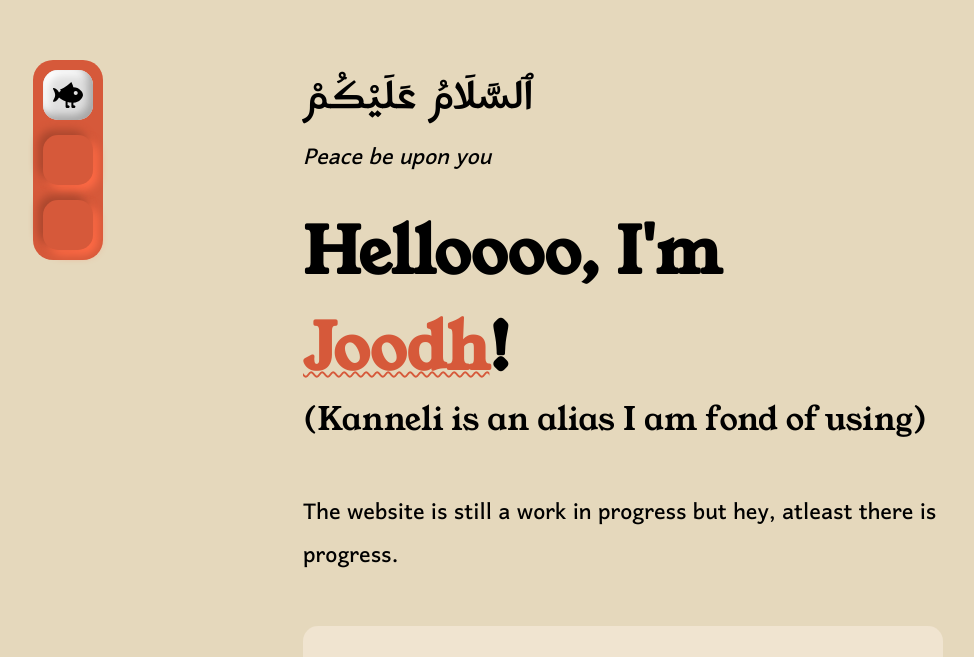
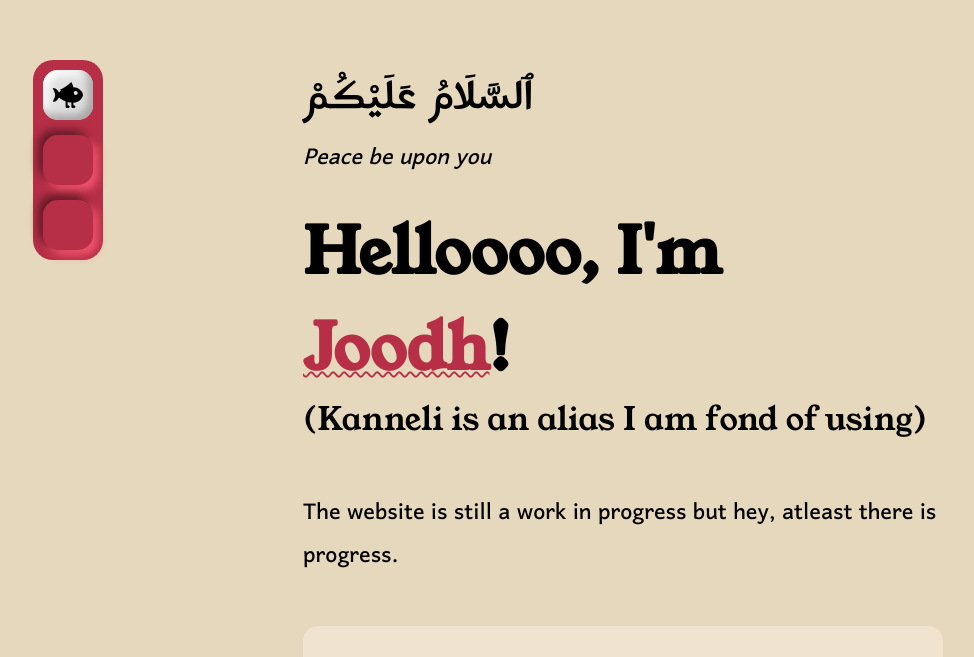
Before and after one commit to Kanneli/joodhahmednaseer, a SvelteKit app: page / in a window 1280 px wide. Shown: the part 140-797 px from the top of the page, without its empty margins (17-991 px from the left). Built offline with nearby package versions, Linux system fonts and the light colour scheme; what @iconify/tailwind4 would draw is missing.

Commit message:
updated accent color

```diff
--- a/src/routes/+layout.svelte
+++ b/src/routes/+layout.svelte
@@ -57,7 +57,7 @@
 		top: 200px;
 		left: 0;
 		border-radius: 20px;
-		background-color: #d6593a;
+		background-color: #b62f46;
 	}
 	#content {
 		width: 50vw;
@@ -107,17 +107,17 @@
         aspect-ratio: 1/1;
         border-radius: 15px;
         color: #e5d8bc;
-		background: #d6593a;
-		box-shadow:  -5px -5px 9px #ab472e, 5px 5px 9px #ff6b46;
+		background: #b62f46;
+		box-shadow:  -5px -5px 9px #641b28, 5px 5px 9px #f55670;
 		transition: all 0.05s;
 		transition-timing-function:ease-out;
     }
 
 	.nav-button:hover {
-		background: linear-gradient(315deg, #b14328, #f77352);
+		background: linear-gradient(145deg, #df435d, #862031);
 	}
 	.nav-button.active {
-		color: #d6593a;
+		color: #b62f46;
 		background: #e0e0e0;
 		box-shadow: inset -5px -5px 8px #a6a6a6, inset 5px 5px 8px #ffffff;
 	}
--- a/src/routes/+page.svelte
+++ b/src/routes/+page.svelte
@@ -32,13 +32,13 @@
 
 <style>
     a {
-        color: #d6593a;
-        text-decoration: underline #d6593a wavy 2px;
+        color: #b62f46;
+        text-decoration: underline #b62f46 wavy 2px;
         transition: all 0.2s;
     }
     a:hover {
-        color: #d6803a;
-        text-decoration: underline #d6803a wavy 2px;
+        color: #df576e;
+        text-decoration: underline #df576e wavy 2px;
         transition: all 0.2s;
     }
     h1 {
```
